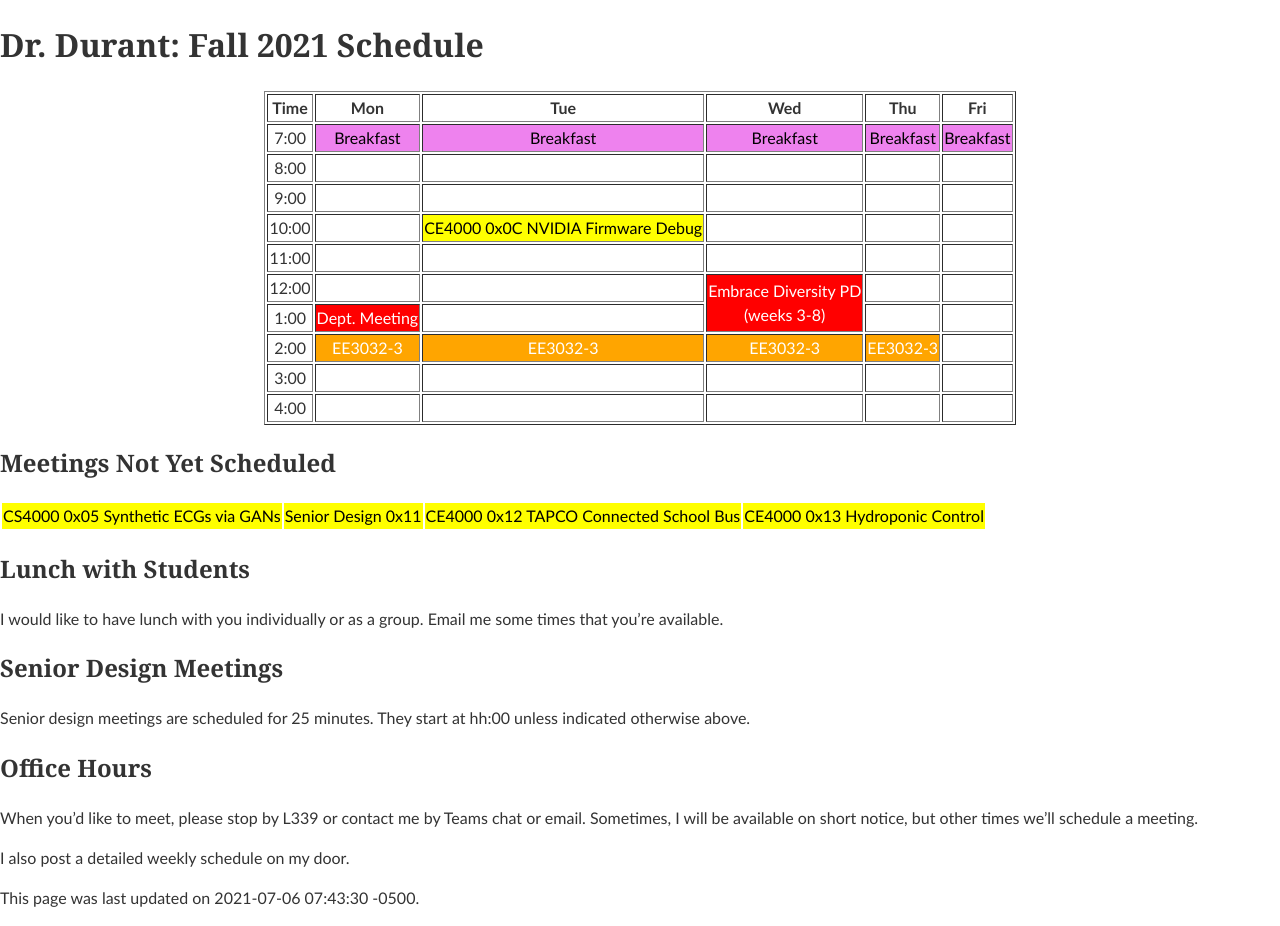
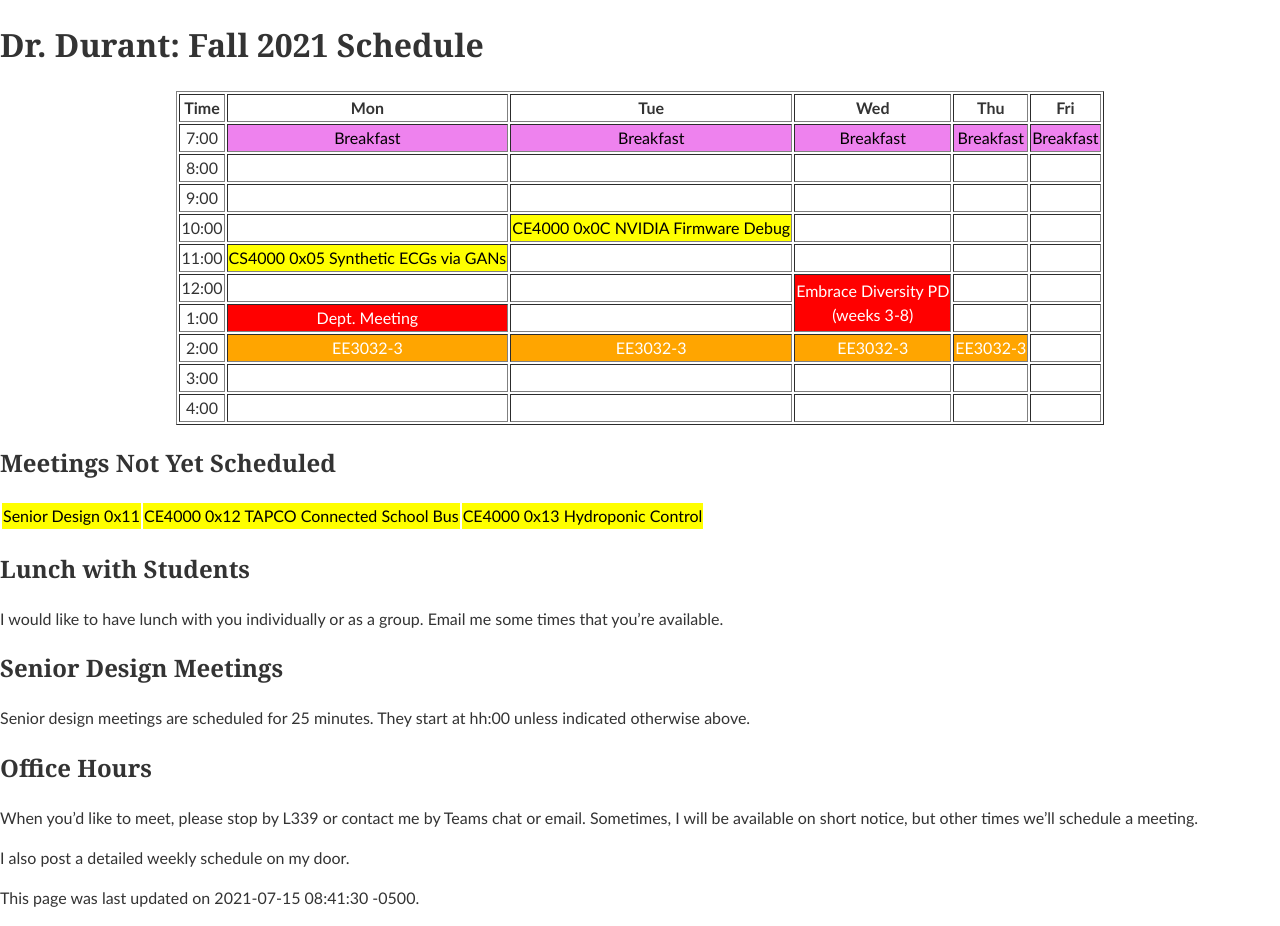
Before and after one commit to edurant/edurant.github.io, a Jekyll site: the page built from sched/f21.md, in a window 1280 px wide. Built offline with Jekyll 4.4.1, drawn with Linux system fonts in a browser that asks for light colours.

Commit message:
scheduled senior design team

```diff
--- a/sched/f21.md
+++ b/sched/f21.md
@@ -1,6 +1,6 @@
 ---
 title: "Dr. Durant: Fall 2021 Schedule"
-date: 2021-07-06 07:43:30 -0500
+date: 2021-07-15 08:41:30 -0500
 ---
 
 <style type="text/css">
@@ -13,24 +13,23 @@ td.lunch  { background-color: violet;  color: black; }
 
 <div align="center">
 <table border>
-<tr><th>Time</th>       <th>Mon</th>                        <th>Tue</th>                                                <th>Wed</th>                                                            <th>Thu</th>                        <th>Fri</th>                        </tr>
-<tr><td>7:00</td>       <td class="lunch">Breakfast</td>    <td class="lunch">Breakfast</td>                            <td class="lunch">Breakfast</td>                                        <td class="lunch">Breakfast</td>    <td class="lunch">Breakfast</td>    </tr>
-<tr><td>8:00</td>       <td>&nbsp;</td>                     <td>&nbsp;</td>                                             <td>&nbsp;</td>                                                         <td>&nbsp;</td>                     <td>&nbsp;</td>                     </tr>
-<tr><td>9:00</td>       <td>&nbsp;</td>                     <td>&nbsp;</td>                                             <td>&nbsp;</td>                                                         <td>&nbsp;</td>                     <td>&nbsp;</td>                     </tr>
-<tr><td>10:00</td>      <td>&nbsp;</td>                     <td class="ce4000">CE4000 0x0C NVIDIA Firmware Debug</td>   <td>&nbsp;</td>                                                         <td>&nbsp;</td>                     <td>&nbsp;</td>                     </tr>
-<tr><td>11:00</td>      <td>&nbsp;</td>                     <td>&nbsp;</td>                                             <td>&nbsp;</td>                                                         <td>&nbsp;</td>                     <td>&nbsp;</td>                     </tr>
-<tr><td>12:00</td>      <td>&nbsp;</td>                     <td>&nbsp;</td>                                             <td class="am" rowspan="2">Embrace Diversity PD<br/>(weeks 3-8)</td>    <td>&nbsp;</td>                     <td>&nbsp;</td>                     </tr>
-<tr><td>1:00</td>       <td class="am">Dept. Meeting</td>   <td>&nbsp;</td>                                                                                                                     <td>&nbsp;</td>                     <td>&nbsp;</td>                     </tr>
-<tr><td>2:00</td>       <td class="ee3032">EE3032-3</td>    <td class="ee3032">EE3032-3</td>                            <td class="ee3032">EE3032-3</td>                                        <td class="ee3032">EE3032-3</td>    <td>&nbsp;</td>                     </tr>
-<tr><td>3:00</td>       <td>&nbsp;</td>                     <td>&nbsp;</td>                                             <td>&nbsp;</td>                                                         <td>&nbsp;</td>                     <td>&nbsp;</td>                     </tr>
-<tr><td>4:00</td>       <td>&nbsp;</td>                     <td>&nbsp;</td>                                             <td>&nbsp;</td>                                                         <td>&nbsp;</td>                     <td>&nbsp;</td>                     </tr>
+<tr><th>Time</th>       <th>Mon</th>                                                <th>Tue</th>                                                <th>Wed</th>                                                            <th>Thu</th>                        <th>Fri</th>                        </tr>
+<tr><td>7:00</td>       <td class="lunch">Breakfast</td>                            <td class="lunch">Breakfast</td>                            <td class="lunch">Breakfast</td>                                        <td class="lunch">Breakfast</td>    <td class="lunch">Breakfast</td>    </tr>
+<tr><td>8:00</td>       <td>&nbsp;</td>                                             <td>&nbsp;</td>                                             <td>&nbsp;</td>                                                         <td>&nbsp;</td>                     <td>&nbsp;</td>                     </tr>
+<tr><td>9:00</td>       <td>&nbsp;</td>                                             <td>&nbsp;</td>                                             <td>&nbsp;</td>                                                         <td>&nbsp;</td>                     <td>&nbsp;</td>                     </tr>
+<tr><td>10:00</td>      <td>&nbsp;</td>                                             <td class="ce4000">CE4000 0x0C NVIDIA Firmware Debug</td>   <td>&nbsp;</td>                                                         <td>&nbsp;</td>                     <td>&nbsp;</td>                     </tr>
+<tr><td>11:00</td>      <td class="ce4000">CS4000 0x05 Synthetic ECGs via GANs</td> <td>&nbsp;</td>                                             <td>&nbsp;</td>                                                         <td>&nbsp;</td>                     <td>&nbsp;</td>                     </tr>
+<tr><td>12:00</td>      <td>&nbsp;</td>                                             <td>&nbsp;</td>                                             <td class="am" rowspan="2">Embrace Diversity PD<br/>(weeks 3-8)</td>    <td>&nbsp;</td>                     <td>&nbsp;</td>                     </tr>
+<tr><td>1:00</td>       <td class="am">Dept. Meeting</td>                           <td>&nbsp;</td>                                                                                                                     <td>&nbsp;</td>                     <td>&nbsp;</td>                     </tr>
+<tr><td>2:00</td>       <td class="ee3032">EE3032-3</td>                            <td class="ee3032">EE3032-3</td>                            <td class="ee3032">EE3032-3</td>                                        <td class="ee3032">EE3032-3</td>    <td>&nbsp;</td>                     </tr>
+<tr><td>3:00</td>       <td>&nbsp;</td>                                             <td>&nbsp;</td>                                             <td>&nbsp;</td>                                                         <td>&nbsp;</td>                     <td>&nbsp;</td>                     </tr>
+<tr><td>4:00</td>       <td>&nbsp;</td>                                             <td>&nbsp;</td>                                             <td>&nbsp;</td>                                                         <td>&nbsp;</td>                     <td>&nbsp;</td>                     </tr>
 </table>
 </div>
 
 ## Meetings Not Yet Scheduled
 
 <table><tr>
-<td class="ce4000">CS4000 0x05 Synthetic ECGs via GANs</td>
 <td class="ce4000">Senior Design 0x11</td>
 <td class="ce4000">CE4000 0x12 TAPCO Connected School Bus</td>
 <td class="ce4000">CE4000 0x13 Hydroponic Control</td>
```
